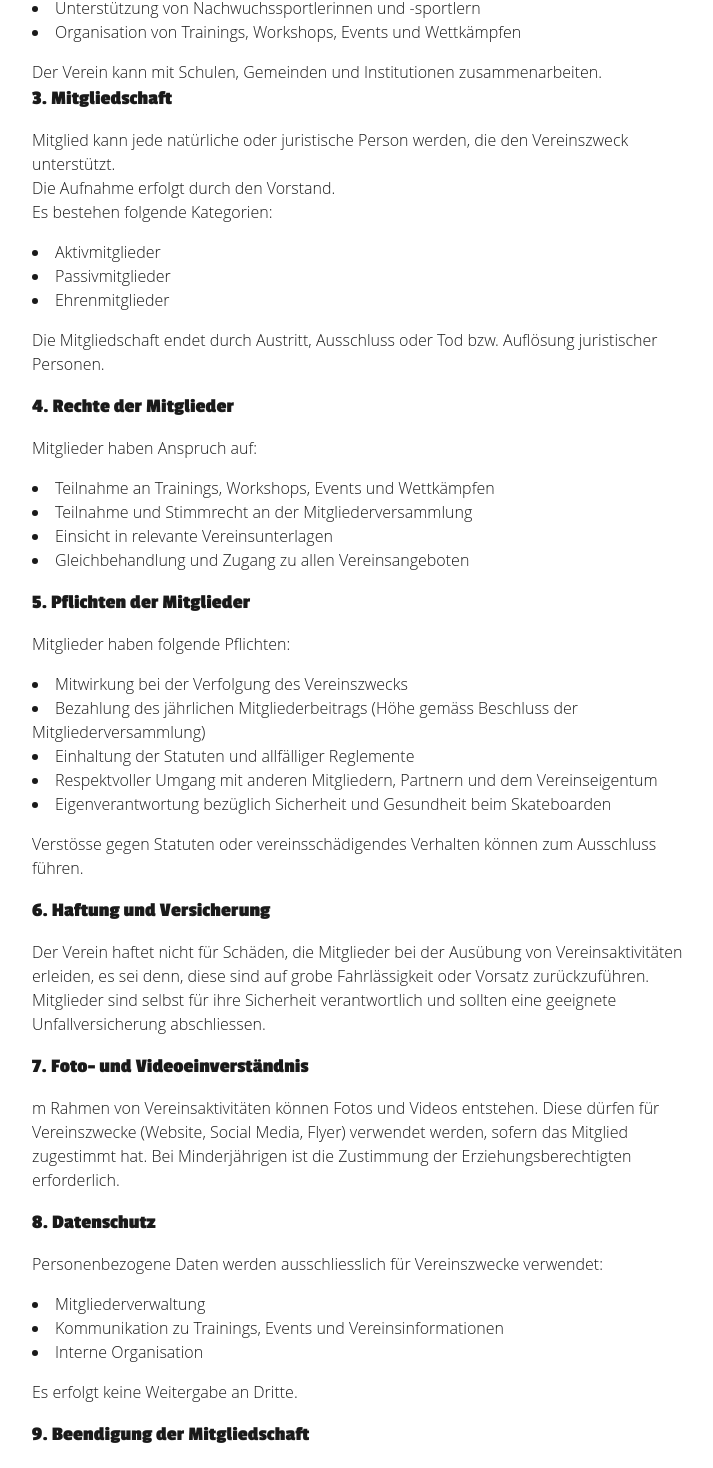
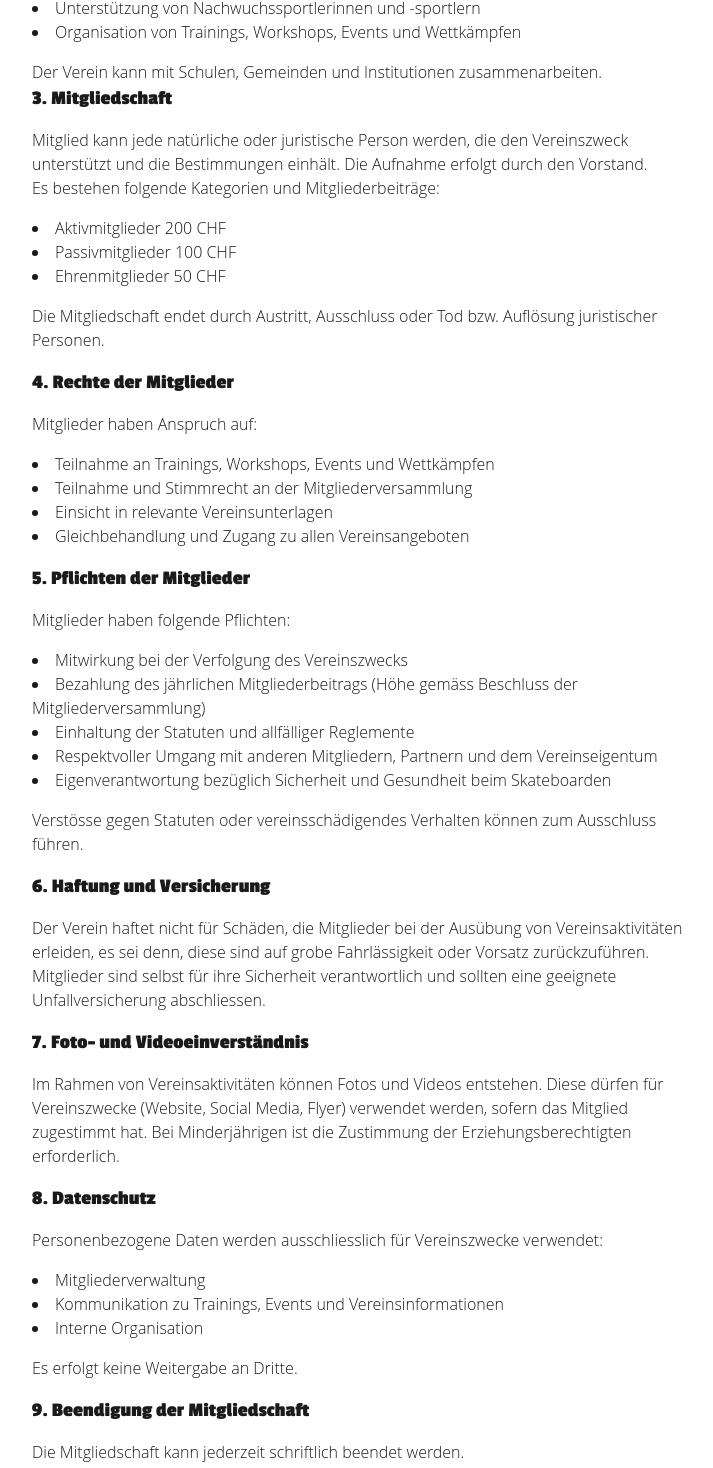
Before and after one commit to melaniemenge/skatekollektivfurttal, a React (Vite) app: page /bedingungen in a window 1280 px wide. Shown: the part 820-2288 px from the top of the page, without its empty margins (272-985 px from the left). Built offline with nearby package versions, Linux system fonts and the light colour scheme.

Commit message:
add statuten

```diff
--- a/package.json
+++ b/package.json
@@ -20,7 +20,7 @@
   },
   "devDependencies": {
     "@eslint/js": "^9.39.1",
-    "@types/node": "^24.10.1",
+    "@types/node": "^24.12.0",
     "@types/react": "^19.2.7",
     "@types/react-dom": "^19.2.3",
     "@vitejs/plugin-react": "^5.1.1",
--- a/src/Bedigungen.tsx
+++ b/src/Bedigungen.tsx
@@ -5,13 +5,13 @@ import Header from './components/Header';
 const Bedingungen = () => {
 
     return (
-        <div className="flex flex-col min-h-screen pt-12 px-4 pb-30">
+        <div className="flex flex-col items-center justify-center min-h-screen pt-12">
         <Header />
             <h1 className="text-3xl sm:text-4xl font-bold mb-6 text-left">Mitgliedschaftsbestimmungen</h1>
-            <p className="max-w-lg text-left text-gray-700 mb-8">
+            <p className="max-w-lg text-center text-gray-700 mb-8">
                 Hier findest du die Rechte und Pflichten als Mitglied des Skate Kollektiv Furttal. Bitte lese die Bestimmungen sorgfältig durch, bevor du dich für eine Mitgliedschaft entscheidest.
             </p>
-            <div className="max-w-2xl bg-white text-left rounded " >
+            <div className="max-w-2xl bg-white text-left " >
                 <h2 className="text-xl font-bold mb-4">1. Geltungsbereich</h2>
                 <p className="mb-4">
                     Diese Mitgliedschaftsbestimmungen regeln die Rechte und Pflichten aller Mitglieder des gemeinnützigen Vereins Skate Kollektiv Furttal mit Sitz in 8105 Watt, Regensdorf. Grundlage bilden die vom Verein verabschiedeten Statuten.
@@ -28,13 +28,13 @@ const Bedingungen = () => {
                 <p>Der Verein kann mit Schulen, Gemeinden und Institutionen zusammenarbeiten.</p>
                 <h2 className="text-xl font-bold mb-4">3. Mitgliedschaft</h2>
                 <p className="mb-4">
-                    Mitglied kann jede natürliche oder juristische Person werden, die den Vereinszweck unterstützt. <br />Die Aufnahme erfolgt durch den Vorstand.<br />
-                    Es bestehen folgende Kategorien:
+                    Mitglied kann jede natürliche oder juristische Person werden, die den Vereinszweck unterstützt und die Bestimmungen einhält. Die Aufnahme erfolgt durch den Vorstand.<br />
+                    Es bestehen folgende Kategorien und Mitgliederbeiträge:
                 </p>
                 <ul className="list-disc list-inside mb-4">
-                    <li>Aktivmitglieder</li>
-                    <li>Passivmitglieder</li>
-                    <li>Ehrenmitglieder</li>
+                    <li>Aktivmitglieder 200 CHF</li>
+                    <li>Passivmitglieder 100 CHF</li>
+                    <li>Ehrenmitglieder 50 CHF</li>
                 </ul>
                 <p className='mb-4'>Die Mitgliedschaft endet durch Austritt, Ausschluss oder Tod bzw. Auflösung juristischer Personen.</p>
                 <h2 className="text-xl font-bold mb-4">4. Rechte der Mitglieder</h2>
@@ -62,7 +62,7 @@ const Bedingungen = () => {
                 </p>
                 <h2 className="text-xl font-bold mb-4">7. Foto- und Videoeinverständnis</h2>
                 <p className="mb-4">
-                    m Rahmen von Vereinsaktivitäten können Fotos und Videos entstehen. Diese dürfen für Vereinszwecke (Website, Social Media, Flyer) verwendet werden, sofern das Mitglied zugestimmt hat.
+                    Im Rahmen von Vereinsaktivitäten können Fotos und Videos entstehen. Diese dürfen für Vereinszwecke (Website, Social Media, Flyer) verwendet werden, sofern das Mitglied zugestimmt hat.
 Bei Minderjährigen ist die Zustimmung der Erziehungsberechtigten erforderlich.
                 </p>
                 <h2 className="text-xl font-bold mb-4">8. Datenschutz</h2>
@@ -89,7 +89,7 @@ Bei Minderjährigen ist die Zustimmung der Erziehungsberechtigten erforderlich.
                 </p>
                 <ul className="list-disc list-inside mb-4">
                     <li>die Richtigkeit der Angaben</li>
-                    <li>die Anerkennung der Statuten</li>
+                    <li>die Anerkennung der <a href="public/data/Statuten.pdf" download='Statuten_SKF.pdf' className="text-black underline">Statuten</a></li>
                     <li>die Zustimmung zu diesen Mitgliedschaftsbestimmungen</li>
                 </ul>
         <Footer />
```
Also changed, not shown: 2 other files (tests, documents, lock files or other folders).
